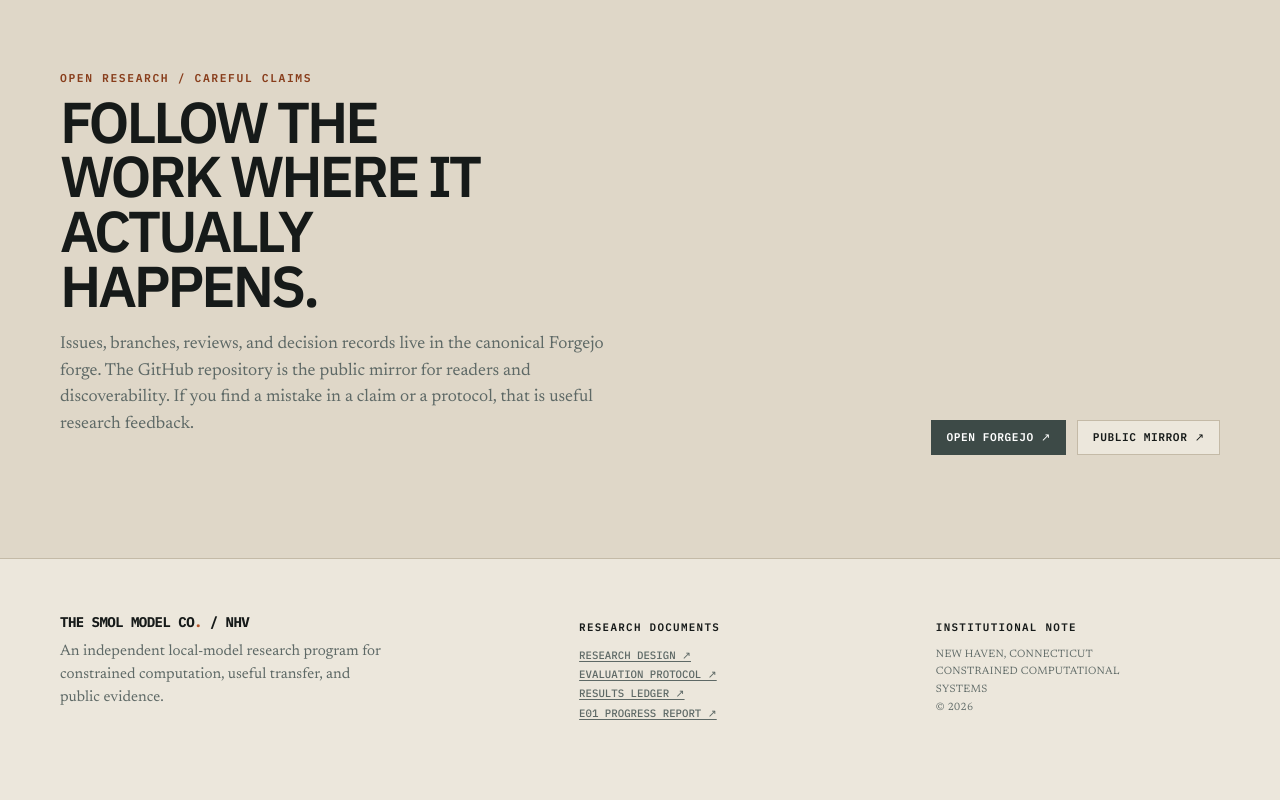
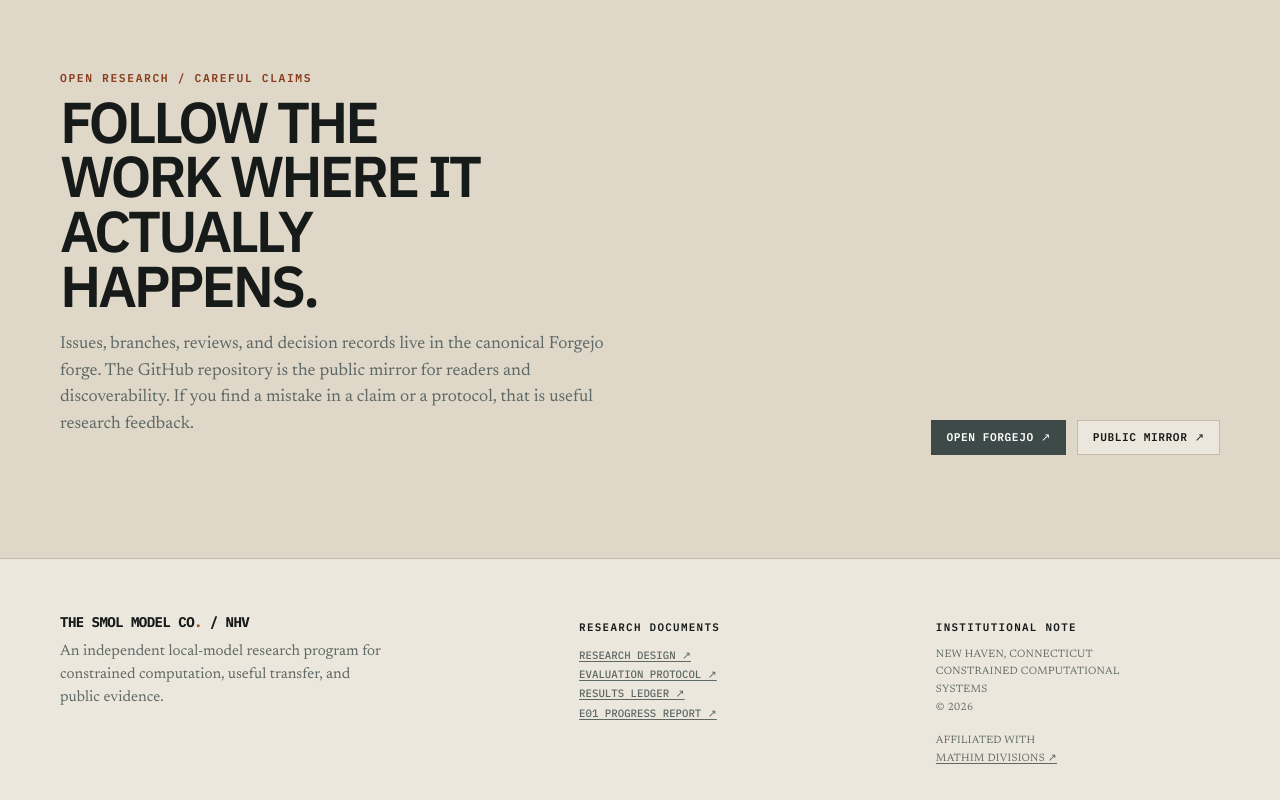
Before and after one commit to acgh213/thesmolmodelcompany, an Astro site in the folder site/: page / in a window 1280 px wide. Shown: the part 3450-4250 px from the top of the page. Before the commit the page ends 4229 px from the top, so only its background shows below. Built offline with nearby package versions, Linux system fonts and the light colour scheme; Astro itself is replaced by a stand-in of ours.

Commit message:
Add understated Mathim Divisions affiliation to research site footer

```diff
--- a/site/src/pages/index.astro
+++ b/site/src/pages/index.astro
@@ -78,7 +78,7 @@ const github = 'https://github.com/acgh213/thesmolmodelcompany';
       <section class="join" aria-labelledby="join-title"><div class="shell join__grid"><div><div class="eyebrow">Open research / careful claims</div><h2 id="join-title">Follow the work where it actually happens.</h2><p>Issues, branches, reviews, and decision records live in the canonical Forgejo forge. The GitHub repository is the public mirror for readers and discoverability. If you find a mistake in a claim or a protocol, that is useful research feedback.</p></div><div class="hero__actions"><a class="button" href={forge}>Open Forgejo ↗</a><a class="button button--quiet" href={github}>Public mirror ↗</a></div></div></section>
     </main>
 
-    <footer class="footer"><div class="shell footer__grid"><div><div class="wordmark">THE SMOL MODEL CO<span>.</span> / NHV</div><p>An independent local-model research program for constrained computation, useful transfer, and public evidence.</p></div><div><strong class="smallcap">Research documents</strong><ul><li><a href={`${forge}/src/branch/main/docs/research-design.md`}>Research design ↗</a></li><li><a href={`${forge}/src/branch/main/docs/evaluation.md`}>Evaluation protocol ↗</a></li><li><a href={`${forge}/src/branch/main/docs/results.md`}>Results ledger ↗</a></li><li><a href={`${forge}/src/branch/main/docs/e01-progress-report.md`}>E01 progress report ↗</a></li></ul></div><div><strong class="smallcap">Institutional note</strong><p class="mono" style="font-size:.67rem; line-height:1.65; letter-spacing:.03em;">NEW HAVEN, CONNECTICUT<br />CONSTRAINED COMPUTATIONAL SYSTEMS<br />© 2026</p></div></div></footer>
+    <footer class="footer"><div class="shell footer__grid"><div><div class="wordmark">THE SMOL MODEL CO<span>.</span> / NHV</div><p>An independent local-model research program for constrained computation, useful transfer, and public evidence.</p></div><div><strong class="smallcap">Research documents</strong><ul><li><a href={`${forge}/src/branch/main/docs/research-design.md`}>Research design ↗</a></li><li><a href={`${forge}/src/branch/main/docs/evaluation.md`}>Evaluation protocol ↗</a></li><li><a href={`${forge}/src/branch/main/docs/results.md`}>Results ledger ↗</a></li><li><a href={`${forge}/src/branch/main/docs/e01-progress-report.md`}>E01 progress report ↗</a></li></ul></div><div><strong class="smallcap">Institutional note</strong><p class="mono" style="font-size:.67rem; line-height:1.65; letter-spacing:.03em;">NEW HAVEN, CONNECTICUT<br />CONSTRAINED COMPUTATIONAL SYSTEMS<br />© 2026</p><p class="mono" style="font-size:.67rem; line-height:1.65; letter-spacing:.03em; margin-top:1rem;">AFFILIATED WITH<br /><a href="https://mathimdivisions.com" rel="noopener noreferrer">MATHIM DIVISIONS ↗</a></p></div></div></footer>
 
   </body>
 </html>
```
